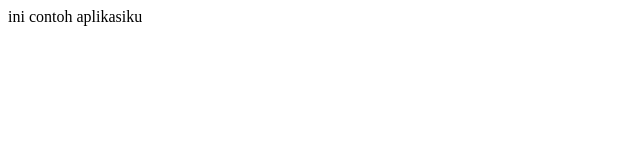
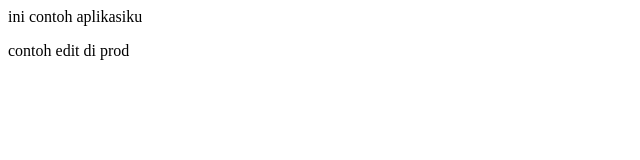
Before and after one commit to aisy/apps-aisy, a plain HTML site: page index.html in a window 1280 px wide. Shown: the whole page, without its empty margins (0-640 px from the left). Drawn offline with Linux system fonts and the light colour scheme.

Commit message:
di branch prod

```diff
--- a/index.html
+++ b/index.html
@@ -1,3 +1,4 @@
 <p>
   ini contoh aplikasiku
 </p>
+<p>contoh edit di prod</p>
```
